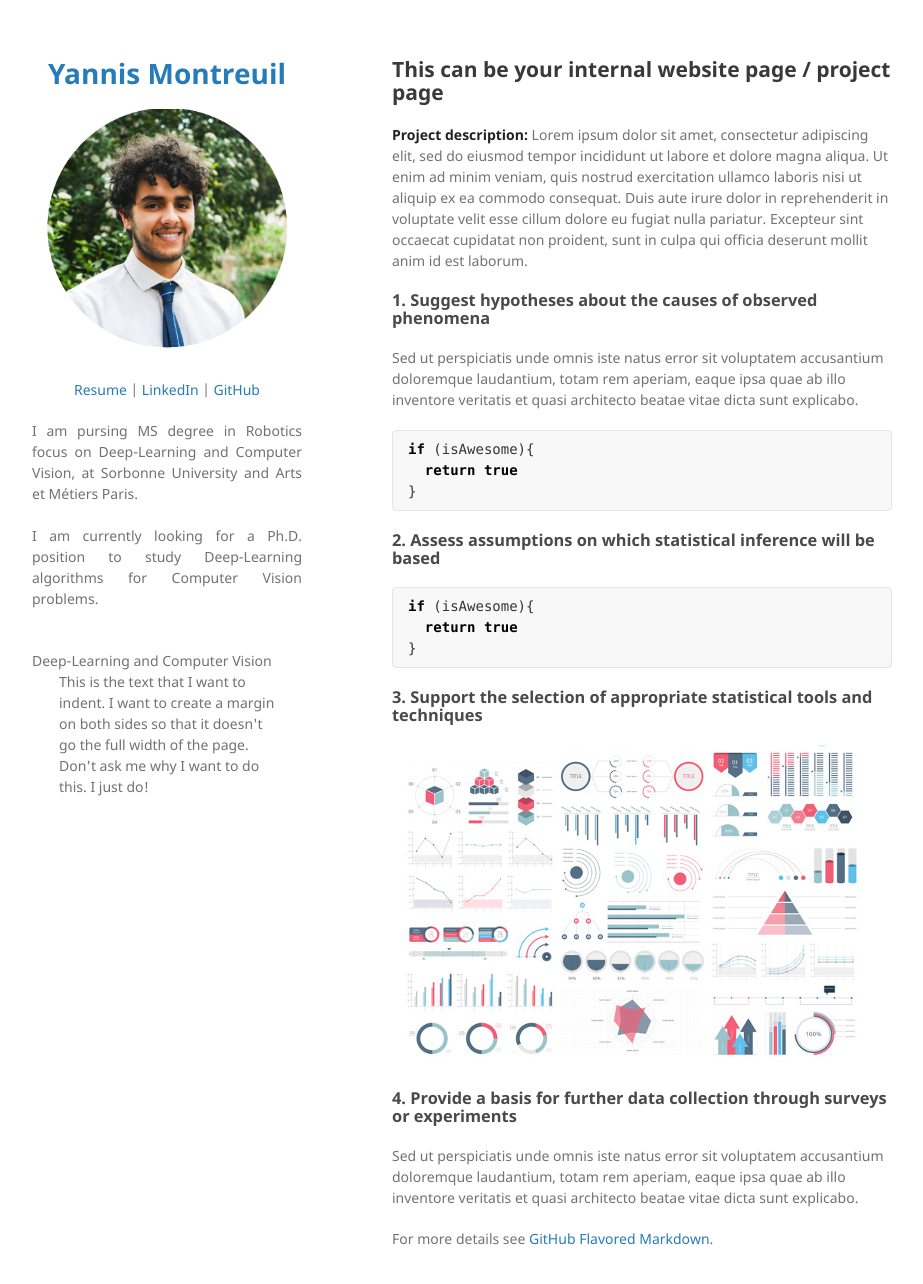
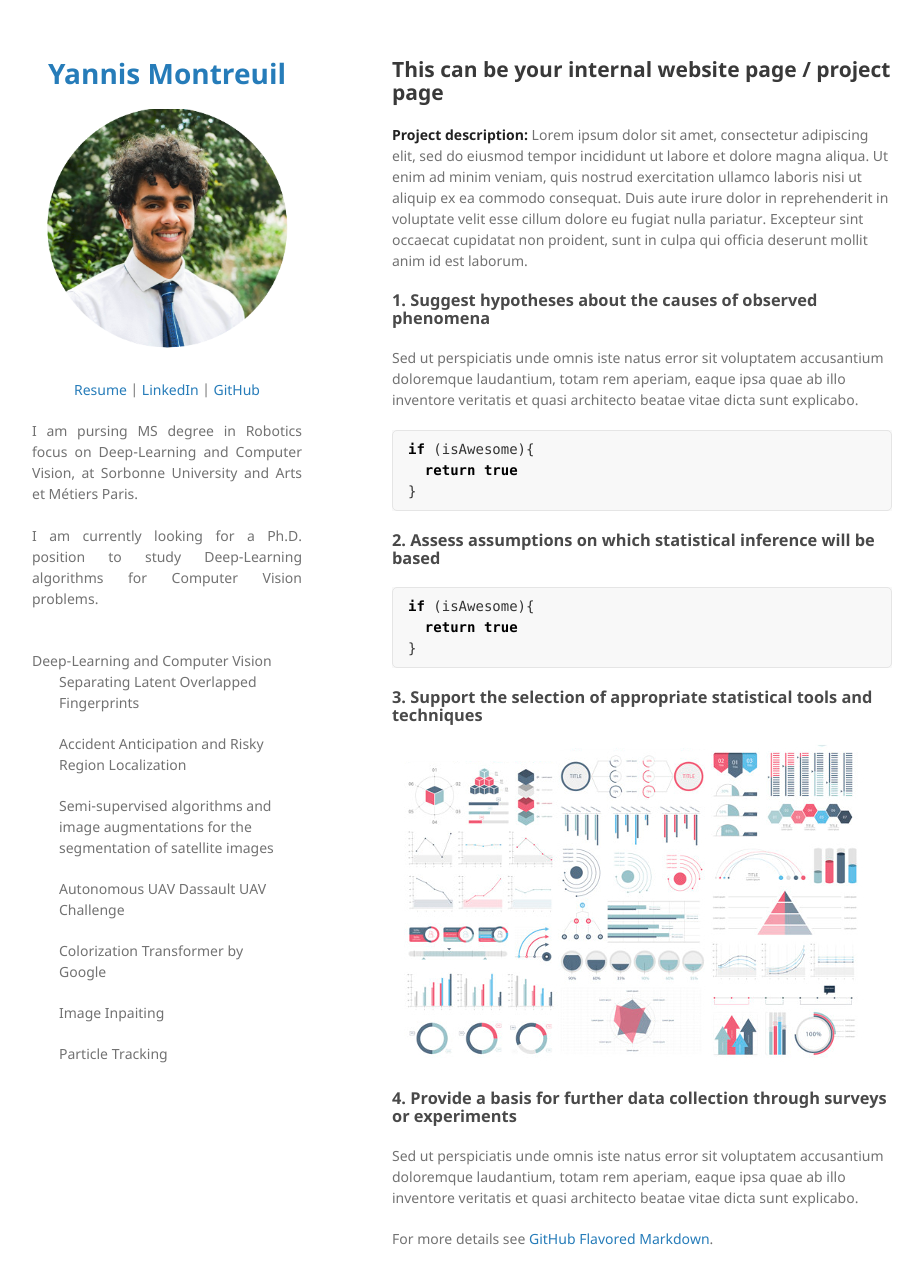
Before and after one commit to Yannis-98/yannis-98.github.io, a Jekyll site: the page built from sample_page.md, in a window 1280 px wide and 1319 px high. Shown: the top 1284 px of the window, without its empty margins (178-1101 px from the left). Built offline with Jekyll 4.4.1, drawn with Linux system fonts in a browser that asks for light colours; our own code applies the rules of GitHub Pages for plain Markdown files.

Commit message:
Update _config.yml

```diff
--- a/_config.yml
+++ b/_config.yml
@@ -18,7 +18,15 @@ description:
   </p>
 
   Deep-Learning and Computer Vision
-  <p style="margin-left:10%; margin-right:10%;">This is the text that I want to indent. I want to create a margin on both sides so that it doesn't go the full width of the page. Don't ask me why I want to do this. I just do!</p>
+  <p style="margin-left:10%; margin-right:10%;">Separating Latent Overlapped Fingerprints</p>
+  <p style="margin-left:10%; margin-right:10%;">Accident Anticipation and Risky Region Localization</p>
+  <p style="margin-left:10%; margin-right:10%;">Semi-supervised algorithms and image augmentations for the segmentation of satellite images</p>
+  <p style="margin-left:10%; margin-right:10%;">Autonomous UAV Dassault UAV Challenge</p>
+  <p style="margin-left:10%; margin-right:10%;">Colorization Transformer by Google</p>
+  <p style="margin-left:10%; margin-right:10%;">Image Inpaiting</p>
+  <p style="margin-left:10%; margin-right:10%;">Particle Tracking</p>
+
+
 
 
 
```
